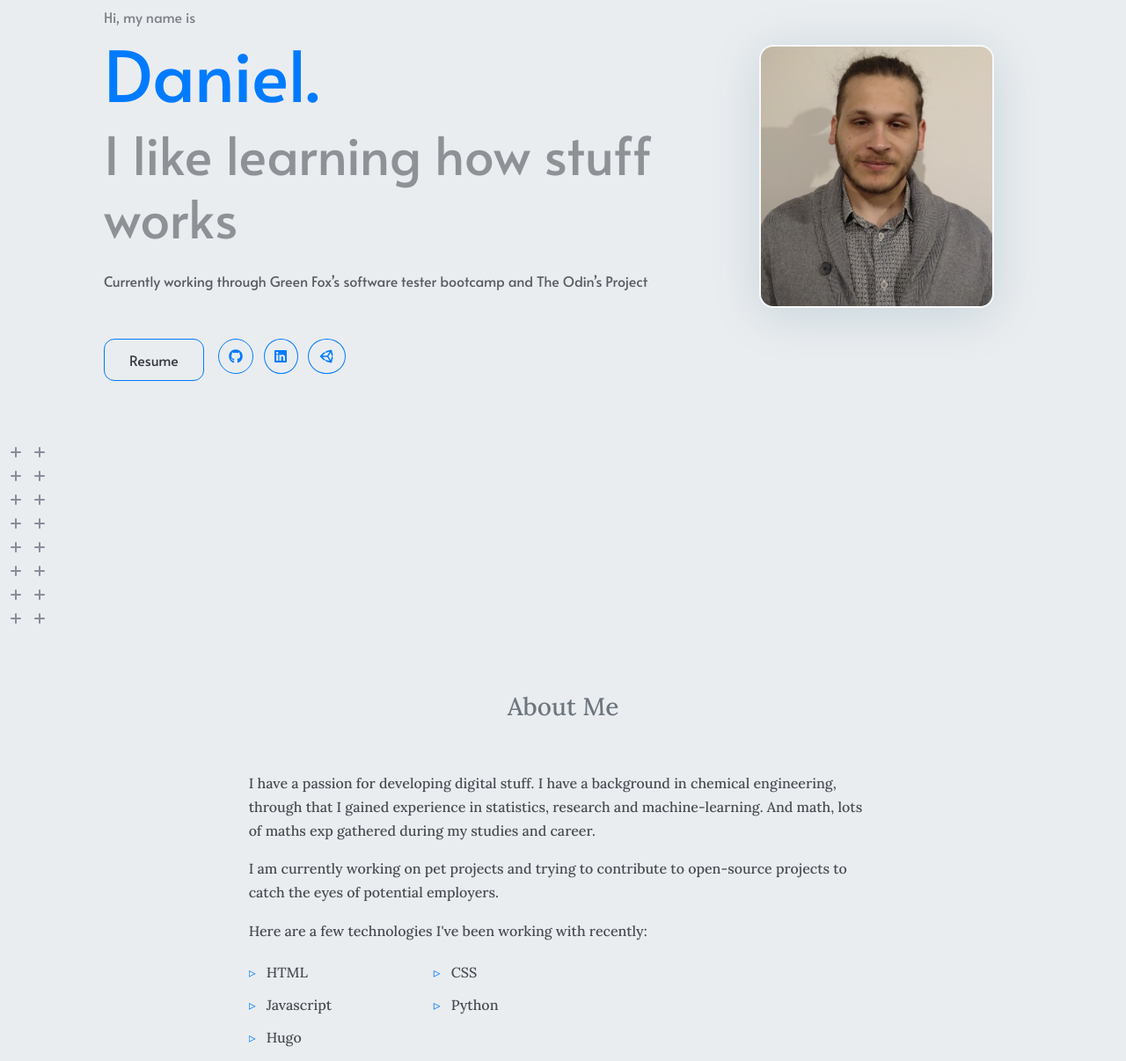
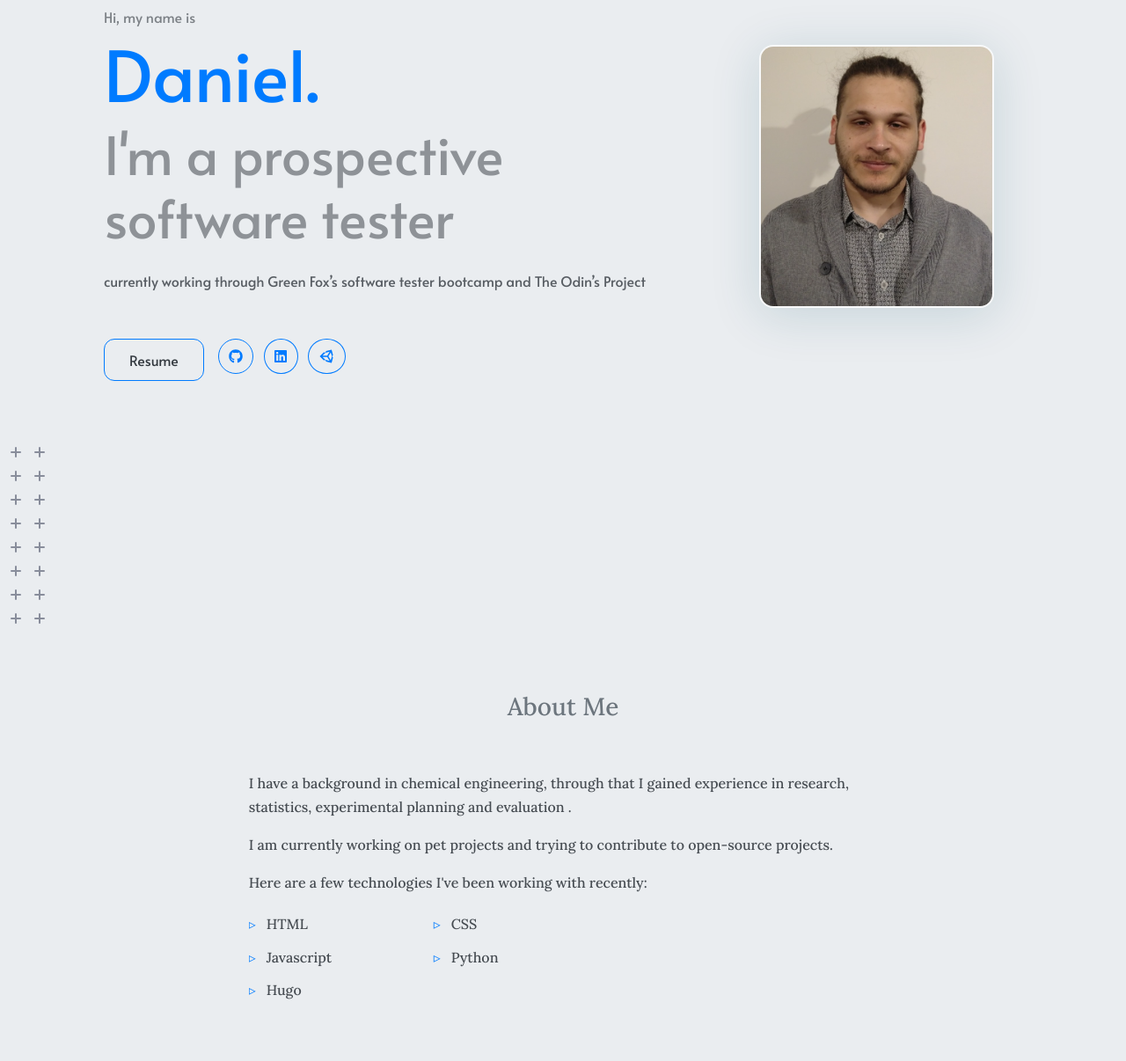
Before and after one commit to leinadsened/leinadsened.github.io, a plain HTML site: page index.html in a window 1280 px wide. Shown: the part 141-1347 px from the top of the page at 88% size. Drawn offline with Linux system fonts and the light colour scheme.

Commit message:
changed about section

```diff
--- a/index.html
+++ b/index.html
@@ -209,10 +209,10 @@ Collection of my stuff
                     Daniel.
                 </h2>
                 <h3>
-                    I like learning how stuff works
+                    I&#39;m a prospective software tester
                 </h3>
                 <p class="hero-content">
-                    Currently working through Green Fox&rsquo;s software tester bootcamp and The Odin&rsquo;s Project
+                    currently working through Green Fox&rsquo;s software tester bootcamp and The Odin&rsquo;s Project
                 </p>
                 <div class="row">
                     <div class="col-auto h-100">
@@ -529,8 +529,8 @@ Collection of my stuff
         <div class="bg-transparent row justify-content-center px-3 py-5">
 
             <div class="col-sm-12 col-md-12 col-lg-8 content">
-                <p>I have a passion for developing digital stuff. I have a background in chemical engineering, through that I gained experience in statistics, research and machine-learning. And math, lots of maths exp gathered during my studies and career.</p>
-<p>I am currently working on pet projects and trying to contribute to open-source projects to catch the eyes of potential employers.</p>
+                <p>I have a background in chemical engineering, through that I gained experience in research, statistics, experimental planning and evaluation .</p>
+<p>I am currently working on pet projects and trying to contribute to open-source projects.</p>
 
 
 
```
